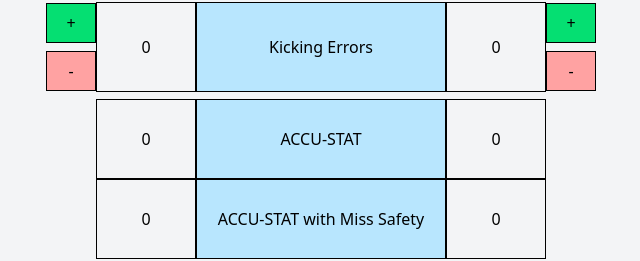
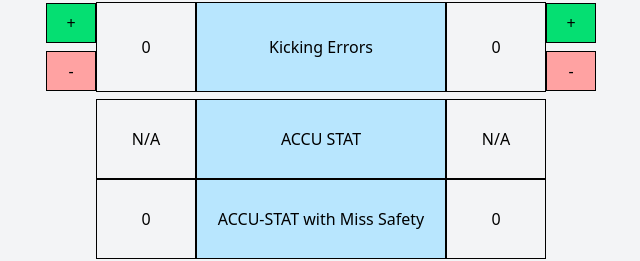
Before and after one commit to riomaemoto/accu_stat2.0, a Next.js app: page / in a window 1280 px wide. Shown: the part 1701-1962 px from the top of the page, without its empty margins (319-959 px from the left). Built offline with nearby package versions, Linux system fonts and the light colour scheme.

Commit message:
made accu stat calculation

```diff
--- a/src/app/_components/accuStat.tsx
+++ b/src/app/_components/accuStat.tsx
@@ -1,22 +1,61 @@
 import { RowboxProps } from "@/app/types";
+import {
+  ballsMissedLeftAtom,
+  ballsMissedRightAtom,
+  ballsPocketedLeftAtom,
+  ballsPocketedRightAtom,
+  kickingErrorsLeftAtom,
+  kickingErrorsRightAtom,
+  safetyErrorsLeftAtom,
+  safetyErrorsRightAtom,
+  unforcedErrorsLeftAtom,
+  unforcedErrorsRightAtom,
+} from "../atom";
+import { useAtomValue } from "jotai";
 
-export const AccuStats = ({
-  leftNumber,
-  rightNumber,
-  boxTitle,
-}: RowboxProps) => {
+export const AccuStats = () => {
+  const ballsMissedLeft = useAtomValue(ballsMissedLeftAtom);
+  const ballsMissedRight = useAtomValue(ballsMissedRightAtom);
+  const unforcedErrorsLeft = useAtomValue(unforcedErrorsLeftAtom);
+  const unforcedErrorsRight = useAtomValue(unforcedErrorsRightAtom);
+  const safetyErrorsLeft = useAtomValue(safetyErrorsLeftAtom);
+  const safetyErrorsRight = useAtomValue(safetyErrorsRightAtom);
+  const ballsPocketedLeft = useAtomValue(ballsPocketedLeftAtom);
+  const ballsPocketedRight = useAtomValue(ballsPocketedRightAtom);
+  const kickingErrorsLeft = useAtomValue(kickingErrorsLeftAtom);
+  const kickingErrorsRight = useAtomValue(kickingErrorsRightAtom);
+
+  const accuStatLeft =
+    (ballsMissedLeft +
+      unforcedErrorsLeft +
+      safetyErrorsLeft +
+      kickingErrorsLeft) /
+      ballsPocketedLeft -
+    1;
+
+  const accuStatLeftValue = Math.max(0, Math.round(accuStatLeft * 100));
+
+  const accuStatRight =
+    (ballsMissedRight +
+      unforcedErrorsRight +
+      safetyErrorsRight +
+      kickingErrorsRight) /
+      ballsPocketedRight -
+    1;
+  const accuStatRightValue = Math.max(0, Math.round(accuStatRight * 100));
+
   return (
     <div className="w-full flex">
       <div className="w-full max-w-[1400px] flex flex-row items-center justify-center">
         <div className="border border-solid w-[100px] h-[80px] flex items-center justify-center">
-          {leftNumber}
+          {isNaN(accuStatLeftValue) ? "N/A" : accuStatLeftValue}
         </div>
         <div className="border border-solid w-[250px] h-[80px] text-center flex items-center justify-center bg-sky-200">
-          {boxTitle}
+          ACCU STAT
         </div>
 
         <div className="border border-solid w-[100px] h-[80px] flex items-center justify-center">
-          {rightNumber}
+          {isNaN(accuStatRightValue) ? "N/A" : accuStatRightValue}
         </div>
       </div>
     </div>
--- a/src/app/page.tsx
+++ b/src/app/page.tsx
@@ -214,7 +214,7 @@ export default function Home() {
           setRightNumber={setKickingErrorsRight}
           boxTitle="Kicking Errors"
         />
-        <AccuStats leftNumber={0} rightNumber={0} boxTitle="ACCU-STAT" />
+        <AccuStats />
         <MissSafety
           leftNumber={0}
           rightNumber={0}
```
